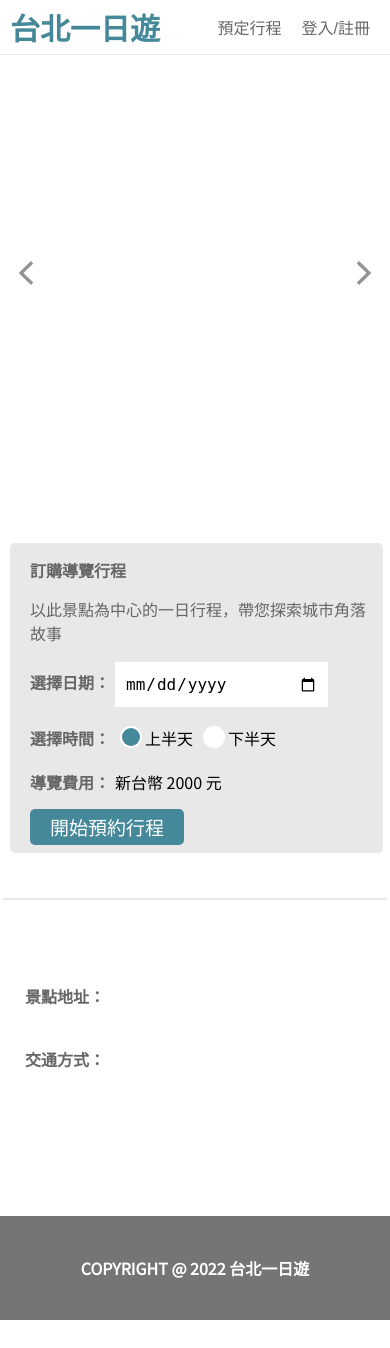
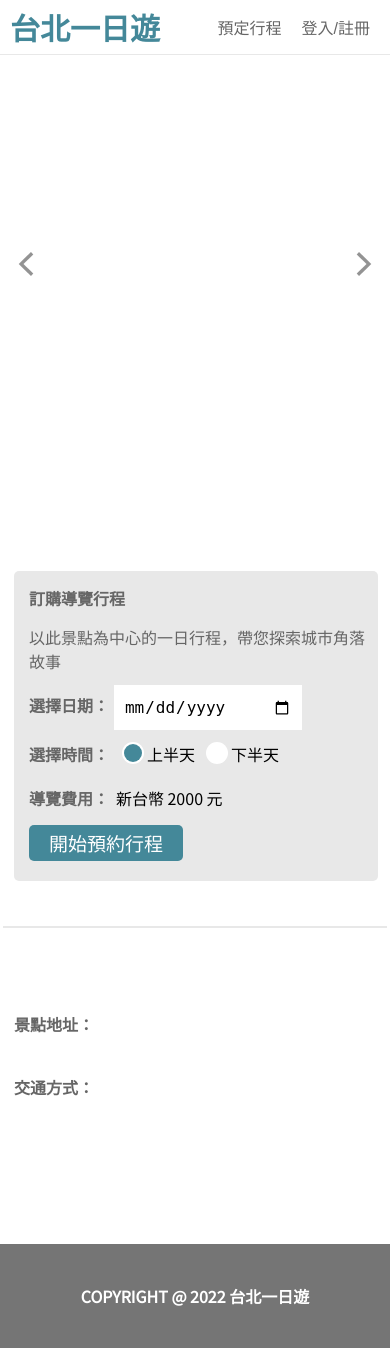
Before and after one commit to GemaLuo/taipei-day-trip, a Flask app: page /attraction/1 in a window 390 px wide. Before the commit the page ends 1320 px from the top, so only its background shows below. Run offline with Flask 2, Linux system fonts and the light colour scheme; data that the repository does not hold is empty.

Commit message:
fix attraction css

```diff
--- a/static/attraction.css
+++ b/static/attraction.css
@@ -374,8 +374,12 @@ hr{
         flex-wrap: nowrap;
         width: 50%;
     }
-    .main-name, .category, .booking, .date-container, .time-container, .price-container{
-        width: 98%;
+    .main-name, .category, .date-container, .time-container, .price-container{
+        width: 90%;
+    }
+    .booking{
+        width: 95%;
+        padding-right: 10px;
     }
     .booking-button{
         margin-top: 0px;
@@ -451,46 +455,120 @@ img{
     opacity: 0.6;
 }
 
-@media(max-width: 850px){
+@media(max-width: 900px){
+    .nav{
+        margin-left: 10px;
+        margin-right: 10px;
+    }
+    .main-img{
+        display: flex;
+        margin-top: 55px;
+        margin-left: 15px;
+        margin-right: auto;
+        width: 49%;
+    }
+    .images{
+        width: 100%;
+    }
+    img{
+        width: 100%;
+    }
+    .main-info{
+        margin-right: 10px;
+        margin-left: 10px;
+        flex-wrap: nowrap;
+        width: 49%;
+    }
+    .main-name, .category, .date-container, .price-container{
+        width: 100%;
+    }
+    .booking{
+        width: 90%;
+        padding-right: 10px;
+    }
+    .booking-txt{
+        padding-bottom: 10px;
+    }
+    .date-txt{
+        width: 85px;
+        margin-right: 0px;
+    }
+    .date{
+        margin-left: 0px;
+        width: 49%;
+    }
+    .txt{
+        width: 85px;
+        margin-right: 2px;
+    }
+    .time-container{
+        width: 100%;
+        margin-top: 10px;
+    }
+    .time{
+        width: 200px;
+    }
+    .space{
+        margin-left: -10px;
+    }
+    .description-container{
+        width: 95%;
+        margin-left: auto;
+        margin-right: auto;
+    }
+    hr{
+        width: 98%;
+    }
+}
+@media(max-width:600px) {
     .main{
+        display: flex;
         flex-direction: column;
     }
-    .main-info{
+    .main-img{
+        margin-left: auto;
+        margin-top: 46px;
         width: 100%;
     }
-    .main-name{
-        height: 33px;
-        width: 340px;
-        margin-left: 10px;
-        margin-top: 20px;
+    .images{
+        position: relative;
+        overflow: hidden;
+        width: 100%;
     }
-    .category{
-        width: 340px;
+    img{
+        position: absolute;
+        max-width: 100%;
+        width: 100%;
+        object-fit:cover;
+        object-position: center;
+    }
+    .main-info{
+        width: 98%;
+        margin: 0px auto;
+    }
+    .main-name, .category{
+        width: 98%;
         margin-left: 10px;
     }
     .booking{
-        width: 88%;
+        width: 90%;
+        padding-left: 15px;
+        padding-right: 5px;
+        margin-right: 10px;
         margin-left: 10px;
-        margin-right: 10px;
-        padding-right: 10px;
     }
-    .booking-title, .date-container, .time-container, .price-container{
-        width: 90%;
+    .date-container{
+        width: 100%;
+        margin-bottom: 10px;
     }
-    .booking-button{
-        margin-top: 0px;
+    .time-container, .price-container{
+        width: 99%;
     }
-    .main-img{
-        width: 100%;
+
+    .description-container{
+        width: 98%;
         margin-left: auto;
         margin-right: auto;
-        margin-bottom: 0px;
     }
-    .hr{
-        width: 99%;
-    }
-    .description-container{
-        width: 95%;
-        margin-left: 15px;
-    }
+
 }
```
